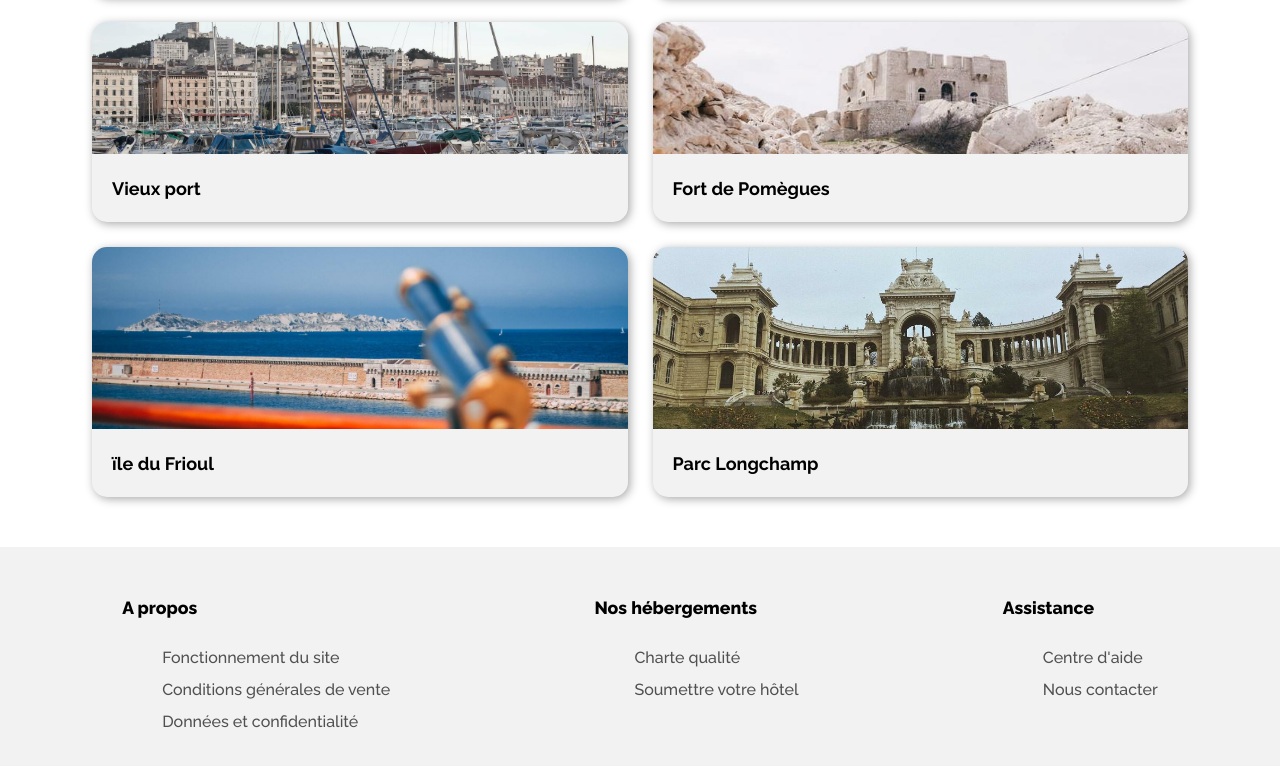
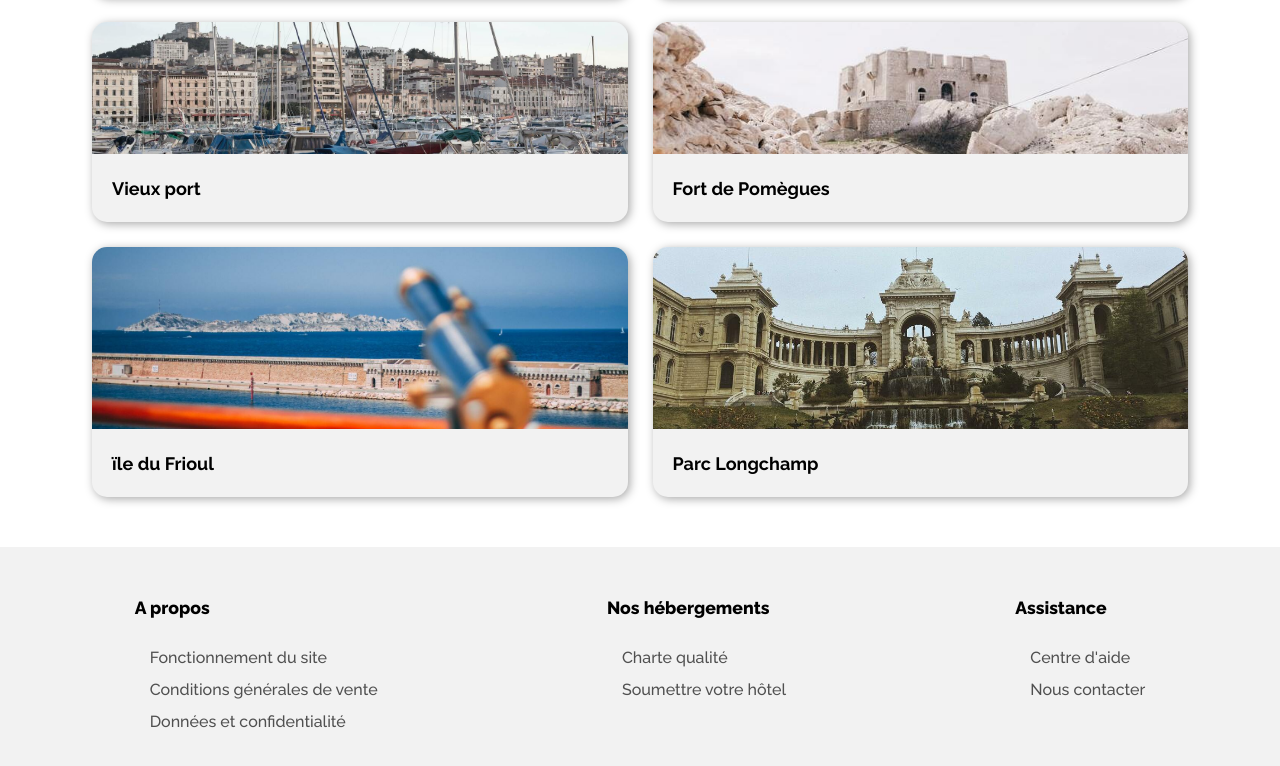
Before and after one commit to 2Bid/AxelSalenbier_2_07032021, a plain HTML site: page index.html in a window 1280 px wide. Shown: the part 2240-3006 px from the top of the page. Drawn offline with Linux system fonts and the light colour scheme.

Commit message:
ajout commentaire + details css

```diff
--- a/styles.css
+++ b/styles.css
@@ -6,7 +6,7 @@ body{
      font-family: 'Raleway','sans-serif';
      box-sizing: border-box;
 }
-  .color-blue{
+ .color-blue{
      color: #0065FC !important ;
      border-top: 4px solid #0065FC;
 }
@@ -391,9 +391,7 @@ header nav ul li:last-child a{
 /* FOOTER */
 
 footer{
-     display: flex;
      background-color: #f2f2f2;
-     justify-content: space-between;
      margin-top: 50px;
 }
 .footer-container{
@@ -411,6 +409,7 @@ footer ul li {
      line-height: 2rem;
      color:#505050;
 }
+/***** MEDIA QUERIES TABLETTE ******/
 
 @media screen and (max-width:1380px){
 
@@ -466,11 +465,12 @@ footer ul li {
      }
      footer{
           padding : 0 20px 20px 20px;
-          display : flex;
-          justify-content: space-between
      }
      .footer-container{
           width: 100%;
+     }
+     footer ul{
+          padding: 0 0 0 15px;
      }
 }
 /* FIN MEDIA TABLETTE */
```
Also changed, not shown: index.html (+9 -0 lines).
